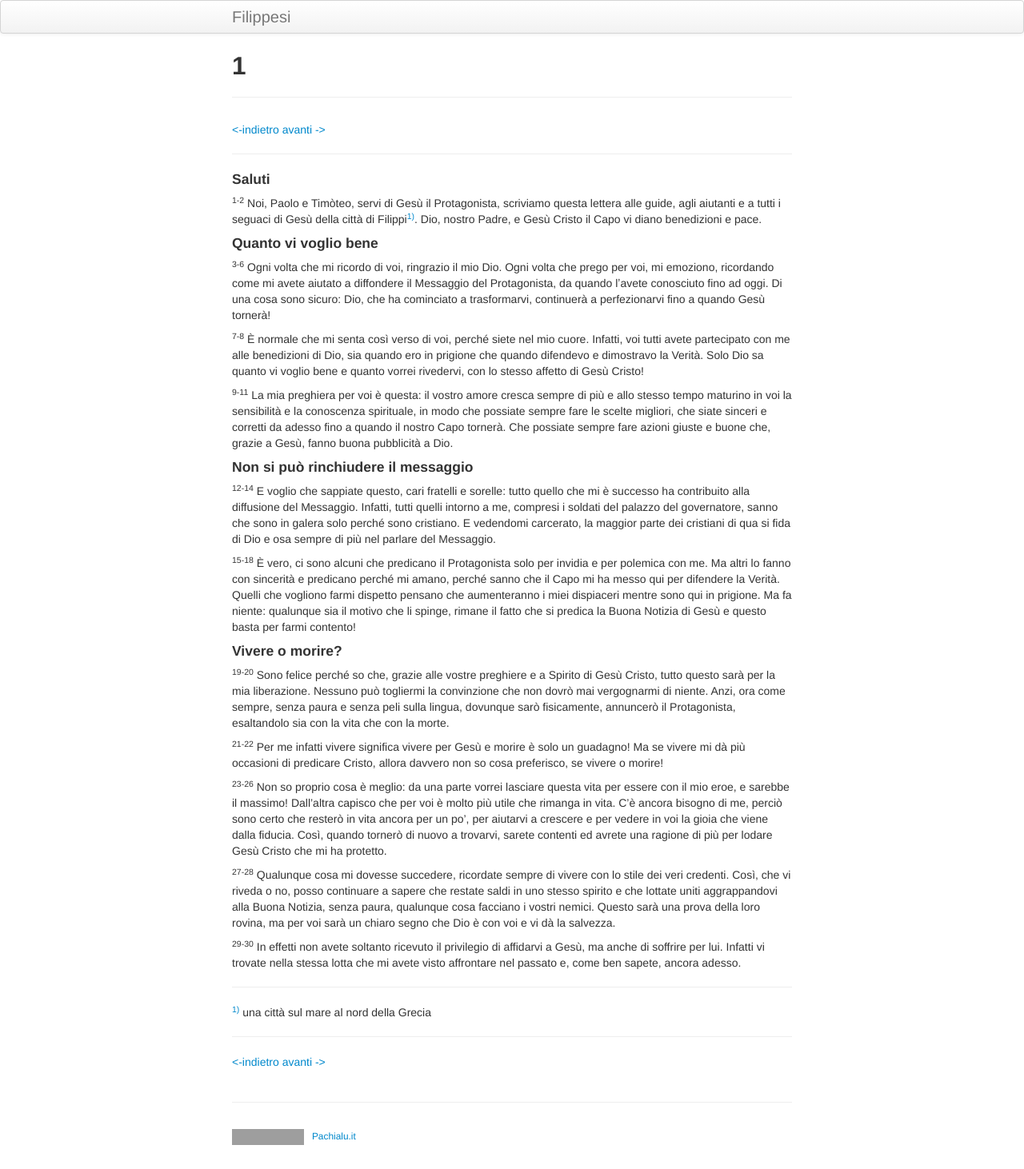
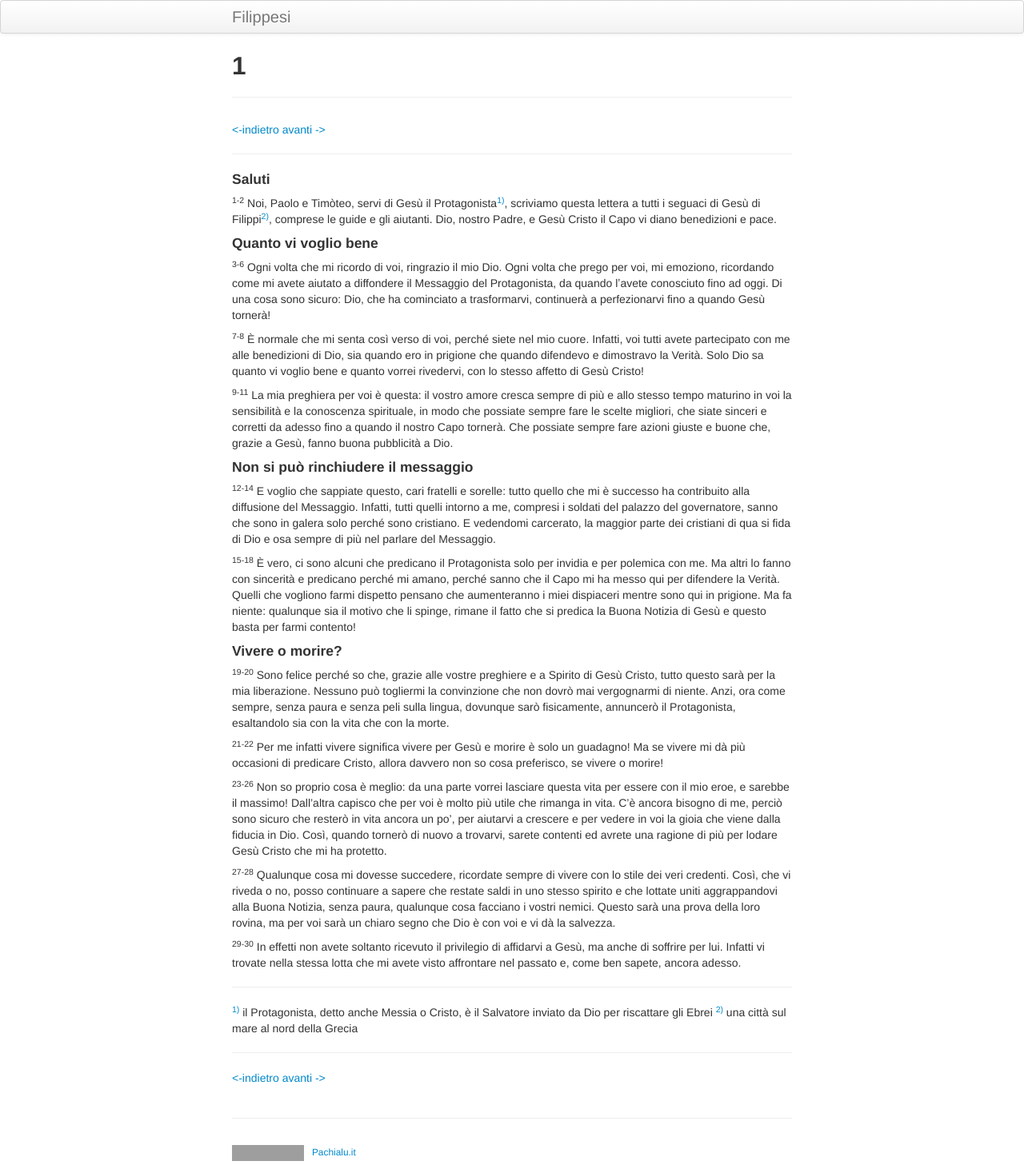
Before and after one commit to pachialu/filippesi_pages, a Jekyll site: the page built from pages/fil01.md, in a window 1280 px wide. Shown: the whole page at 80% size. Built offline with Jekyll 4.4.1, drawn with Linux system fonts in a browser that asks for light colours; grey boxes are pictures that could not be loaded.

Commit message:
versione 20190426

```diff
--- a/pages/fil01.md
+++ b/pages/fil01.md
@@ -2,15 +2,16 @@
 layout: page
 title: 1
 ---
-[<-indietro](fil00.html) [avanti ->](fil02.html)
+[<-indietro](index.html) [avanti ->](fil02.html)
 
 --------------------------------
 #### Saluti
 
-<sup>1-2</sup> Noi, Paolo e Timòteo, servi di Gesù il Protagonista,
-scriviamo questa lettera alle guide, agli aiutanti e a tutti i seguaci
-di Gesù della città di Filippi<sup>[1)](#fn__1)</sup>. Dio, nostro
-Padre, e Gesù Cristo il Capo vi diano benedizioni e pace.
+<sup>1-2</sup> Noi, Paolo e Timòteo, servi di Gesù il
+Protagonista<sup>[1)](#fn__1)</sup>, scriviamo questa lettera a tutti i
+seguaci di Gesù di Filippi<sup>[2)](#fn__2)</sup>, comprese le guide e
+gli aiutanti. Dio, nostro Padre, e Gesù Cristo il Capo vi diano
+benedizioni e pace.
 
 #### Quanto vi voglio bene
 
@@ -67,9 +68,9 @@ morire\!
 <sup>23-26</sup> Non so proprio cosa è meglio: da una parte vorrei
 lasciare questa vita per essere con il mio eroe, e sarebbe il massimo\!
 Dall'altra capisco che per voi è molto più utile che rimanga in vita.
-C'è ancora bisogno di me, perciò sono certo che resterò in vita ancora
-per un po', per aiutarvi a crescere e per vedere in voi la gioia che
-viene dalla fiducia. Così, quando tornerò di nuovo a trovarvi, sarete
+C'è ancora bisogno di me, perciò sono sicuro che resterò in vita ancora
+un po', per aiutarvi a crescere e per vedere in voi la gioia che viene
+dalla fiducia in Dio. Così, quando tornerò di nuovo a trovarvi, sarete
 contenti ed avrete una ragione di più per lodare Gesù Cristo che mi ha
 protetto.
 
@@ -86,7 +87,8 @@ stessa lotta che mi avete visto affrontare nel passato e, come ben
 sapete, ancora adesso.
 
 ---------------------------------------
-<sup>[1)](#fnt__1)</sup> una città sul mare al nord della Grecia
+<sup>[1)](#fnt__1)</sup> il Protagonista, detto anche Messia o Cristo, è il Salvatore inviato da Dio per riscattare gli Ebrei
+<sup>[2)](#fnt__2)</sup> una città sul mare al nord della Grecia
 
 ---------------------------------------
-[<-indietro](fil00.html) [avanti ->](fil02.html)
+[<-indietro](index.html) [avanti ->](fil02.html)
```
Also changed, not shown: pages/fil02.md (+3 -3 lines), pages/fil03.md (+12 -5 lines), pages/fil04.md (+8 -8 lines).
